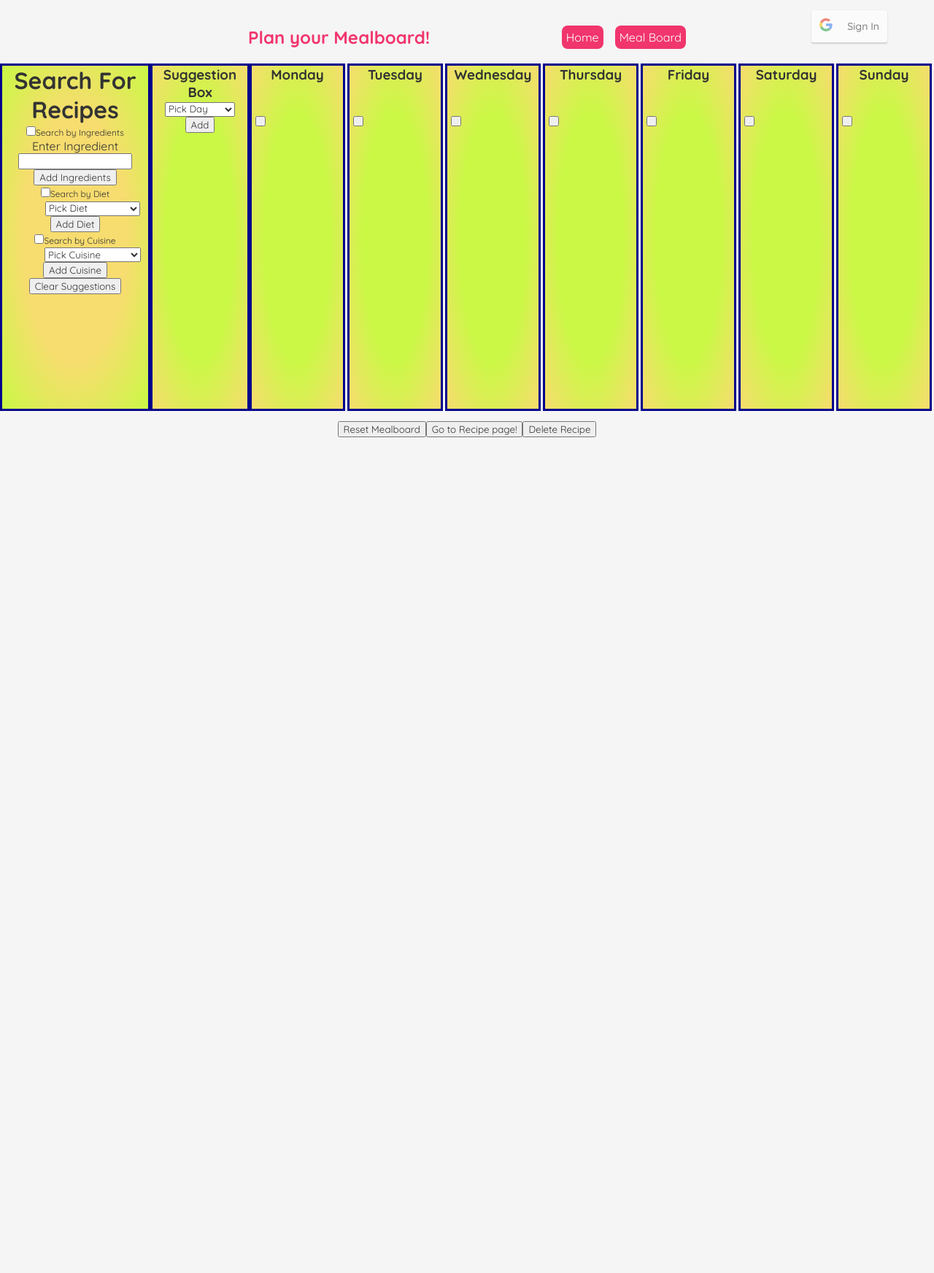
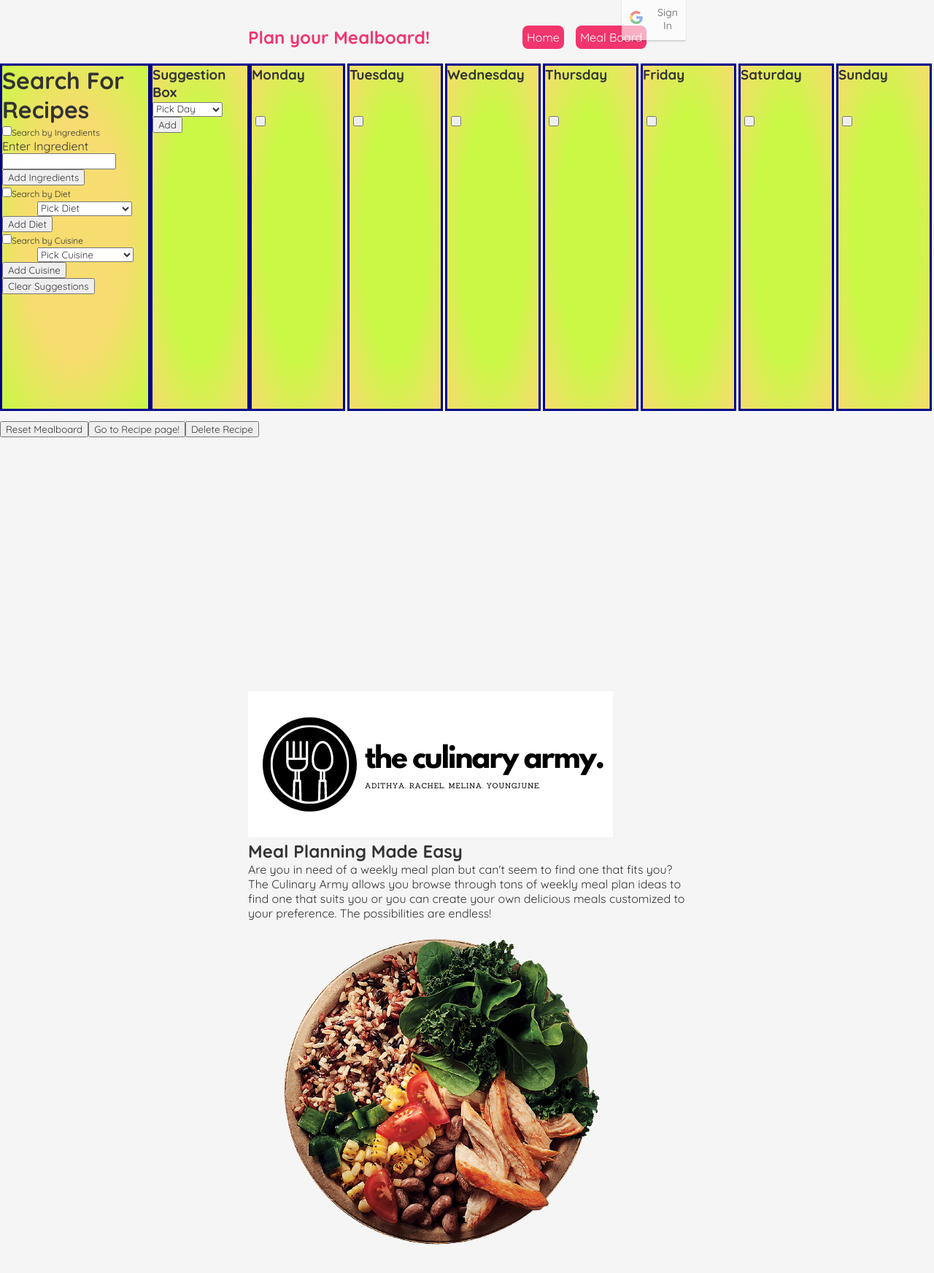
Before and after one commit to rpowers621/meal_app, a React (Create React App) app: page /Recipebox in a window 1280 px wide. Shown: the top 1744 px of the page at 73% size. Before the commit the page ends 816 px from the top, so only its background shows below. Built offline with nearby package versions, Linux system fonts and the light colour scheme; no server answers.

Commit message:
put Home.js logic into App.js to display correctly

```diff
--- a/src/App.js
+++ b/src/App.js
@@ -2,22 +2,40 @@ import React from 'react';
 import Navbar from './Navbar';
 import Recipebox from "./Recipebox";
 import Recipepage from "./Recipepage";
+import logo from './logo.png';
+import meal from './meal.png';
 import { BrowserRouter as Router, Route, Switch } from 'react-router-dom';
+import'./App.css'
+
 
 
 
 function App() {
 
   return (
+    <>
     <Router>
     <Navbar />
-    <div className="App">
       <Switch>
         <Route path ="/Recipebox"><Recipebox /></Route>
         <Route path ="/Recipepage"><Recipepage /></Route>
       </Switch>
+  </Router>
+
+    <div className="content">
+
+      <div className="text">
+          <img className="logo" src={logo} alt="logo"></img>
+          <h2> Meal Planning Made Easy</h2>
+          <p> Are you in need of a weekly meal plan but can't seem to find one that fits you? The Culinary Army allows you browse through tons of weekly meal plan ideas to find one that suits you or you can create your own delicious meals customized to your preference. The possibilities are endless! </p>
+      </div>
+      <div class="image2">
+          <img className="bowl" src={meal} alt="bowl"></img>
+      </div>
     </div>
-  </Router>
+</>
+
+
   );
 }
 
--- a/src/Login.js
+++ b/src/Login.js
@@ -1,6 +1,8 @@
 import React, { useState } from 'react';
 import { GoogleLogin, GoogleLogout } from 'react-google-login';
 import UserProfile from './UserProfile';
+import './App.css'
+
 const clientId = process.env.REACT_APP_CLIENTID;
 
 function Login() {
@@ -60,12 +62,13 @@ function Login() {
     }
 
     return (
-        <div>
-            <div className="user-info">
-                <img src={userimage} atl=""/>
+        <div className="row">
+            <div className="col">
+                <img src={userimage} width="40" atl=""/>
                 <p>{username}</p>
                 <p>{useremail}</p>
             </div>
+            <div className='col'>
             { showloginButton ?
                 <GoogleLogin
                     clientId={clientId}
@@ -84,6 +87,7 @@ function Login() {
                 >
                 </GoogleLogout> : null
             }
+            </div>
         </div>
     );
 }
--- a/src/Navbar.js
+++ b/src/Navbar.js
@@ -1,5 +1,6 @@
 import { Link} from 'react-router-dom';
 import Login from './Login'
+
 
 const Navbar = () => {
   return (
@@ -18,6 +19,7 @@ const Navbar = () => {
           borderRadius: '8px'
         }}>Meal Board</Link>
       </div>
+
       <div className="g-signin">
         <Login/>
       </div>
--- a/src/Recipebox.js
+++ b/src/Recipebox.js
@@ -210,6 +210,8 @@ function Recipebox() {
             setSunId(data.sun_ids);
             setError('');
             setActive('');
+            setMeal_ids(['']);
+            setMeals(['']);
 
         });
     }
@@ -280,7 +282,7 @@ function Recipebox() {
     for(var [index, value]of meals.entries()){
         if(value){
             sug_box.push( <div>
-                <button  style={active === index+"b" ? {backgroundColor: 'red' }: {}} className="recipe-button" value={value} onClick={(e) => {recipe_page(e.target.value); setActive(index+"b"); addToBoard(index)}}> {value}</button>
+                <button  style={active === index+"b" ? {backgroundColor: 'red' }: {}} className="recipe-button" value={value} onClick={(e) => {recipe_page(meal_ids[index]); setActive(index+"b"); addToBoard(index)}}> {value}</button>
 
             </div>)
         }else{
--- a/src/index.css
+++ b/src/index.css
@@ -35,7 +35,7 @@
 }
 
 .g-signin{
-  position: absolute;
+
 
   top: 8%;
   right: 5%;
```
Also changed, not shown: public/nutritional_breakdown.png, 2 other files (tests, documents, lock files or other folders).
